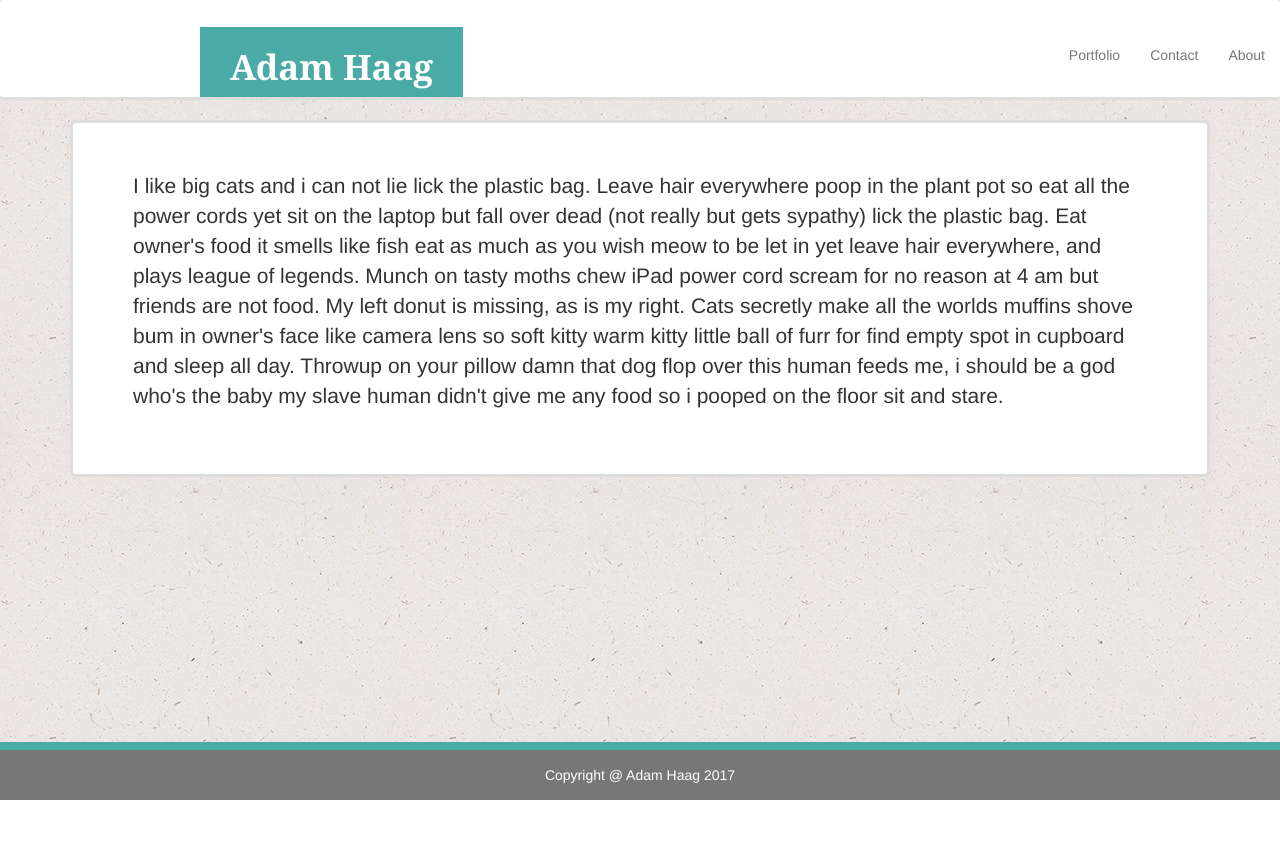
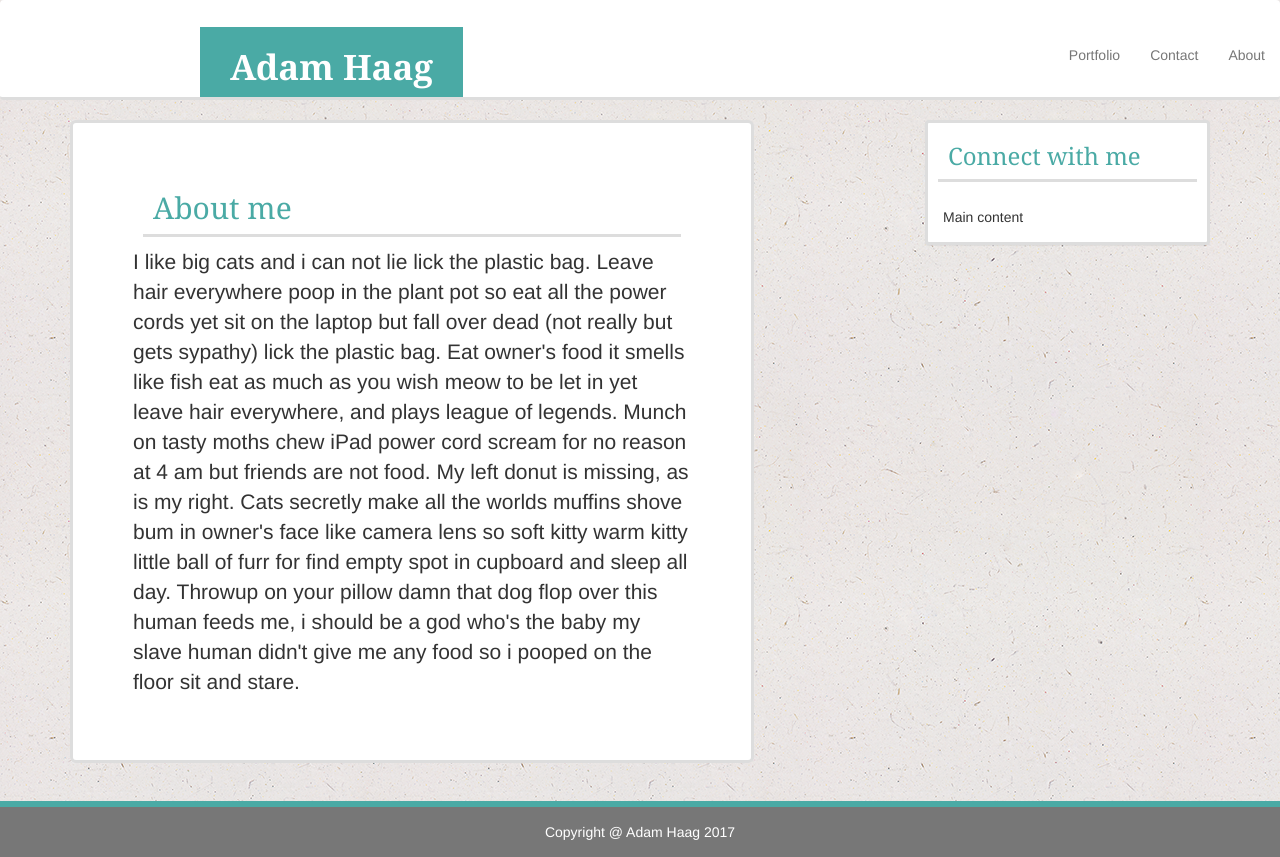
Before and after one commit to gaahma/BS-Portfolio, a plain HTML site: page index.html in a window 1280 px wide. Before the commit the page ends 800 px from the top, so only its background shows below. Drawn offline with nearby package versions, Linux system fonts and the light colour scheme.

Commit message:
started working on connect box

```diff
--- a/assets/css/style.css
+++ b/assets/css/style.css
@@ -12,19 +12,16 @@ body {
 	background-image: url("../images/ep_naturalwhite.png");
 }
 
+hr {
+	height: .3rem;
+	border: none;
+	margin: 1rem;
+	background-color: #ddd;
+}
+
 .container-fluid {
 	margin: 0;
 	padding: 0;
-}
-
-.container {
-	padding-bottom: 5%;
-
-}
-
-.wrapper {
-	min-height: 100%;
-	position: relative;
 }
 
 .navbar {
@@ -42,16 +39,23 @@ body {
 	margin-top: 3rem;
 }
 
+.header-style {
+	color: #4aaaa5;
+	font-family: 'Georgia', Times, "Times New Roman", serif;
+	margin-left: 2rem;
+
+}
+
 .navbar-default .navbar-brand {
-	color: #fff !important;  /*Overriding bootstrap :hover styles*/
+	color: #fff !important;  /* Overriding bootstrap :hover styles */
 	font-size: 3.5rem;
-	font-family: 'Georgia', Times, "Times New Roman", serif;;
+	font-family: 'Georgia', Times, "Times New Roman", serif;
 	padding: 3rem;
 	height: 7rem;
 }
 
 .navbar-brand {
-	background-color: #4aaaa5 !important; /*Overriding bootstrap :hover styles*/
+	background-color: #4aaaa5 !important; /* Overriding bootstrap :hover styles */
 	font-weight: 600;
 	position: absolute;
 	margin-bottom: 0;
@@ -60,10 +64,14 @@ body {
 }
 
 .jumbotron {
+	width: 60%;
+	font-s: .9rem;
+}
+
+.content-style {
 	background-color: #fff;
 	border: solid;
 	border-color: #ddd;
-	width: 100%;
 }
 
 .modal-footer {
@@ -73,10 +81,7 @@ body {
 	color: #fff;
 	border-top-color: #4aaaa5;
 	border-top-style: solid;
-	border-top-width: 0.8rem;
-	position: absolute;
-	left: 0;
-	bottom: 0;
+	border-top-width: 0.6rem;
 }
 
 #wrapper {
@@ -88,9 +93,14 @@ body {
 #content {
 	padding-bottom: 5%;	/* padding = heigh of footer + some */
 }
-/*
+
+#connect {
+	width: 25%;
+	float: right;
+}
+
 #footer {
 	position: absolute;
 	left: 0;
 	bottom: 0;
-}*/
+}
--- a/index.html
+++ b/index.html
@@ -7,7 +7,7 @@
 	<link rel="stylesheet" type="text/css" href="assets/css/style.css">
 </head>
 <body>
-	<div class="container-fluid wrapper">
+	<div class="container-fluid" id="wrapper">
 	  	<div class="container-fluid">
 			<nav class="navbar navbar-default">
 		   		<div class="navbar-header">
@@ -21,14 +21,24 @@
 			</nav>
 		</div>
 
-		<div class="container">
-			<div class="jumbotron">
+		<div class="container" id="content">
+
+			<aside class="panel panel-default content-style" id="connect">
+				<header class="panel-header header-style"><h3>Connect with me</h3></header>
+				<hr>
+				<div class="panel-body">Main content</div>
+
+
+			</aside>
+			<div class="jumbotron content-style">
+				<header class="header-style"><h2>About me</h2></header>
+				<hr>
 				<p>I like big cats and i can not lie lick the plastic bag. Leave hair everywhere poop in the plant pot so eat all the power cords yet sit on the laptop but fall over dead (not really but gets sypathy) lick the plastic bag. Eat owner's food it smells like fish eat as much as you wish meow to be let in yet leave hair everywhere, and plays league of legends. Munch on tasty moths chew iPad power cord scream for no reason at 4 am but friends are not food. My left donut is missing, as is my right. Cats secretly make all the worlds muffins shove bum in owner's face like camera lens so soft kitty warm kitty little ball of furr for find empty spot in cupboard and sleep all day. Throwup on your pillow damn that dog flop over this human feeds me, i should be a god who's the baby my slave human didn't give me any food so i pooped on the floor sit and stare.</p>
 			</div>
 		</div>
+		<footer class="modal-footer" id="footer">Copyright @ Adam Haag 2017</footer>
+	</div>
 
-	</div>
-	<footer class="modal-footer">Copyright @ Adam Haag 2017</footer>
 </body>
 
 </html>
```
